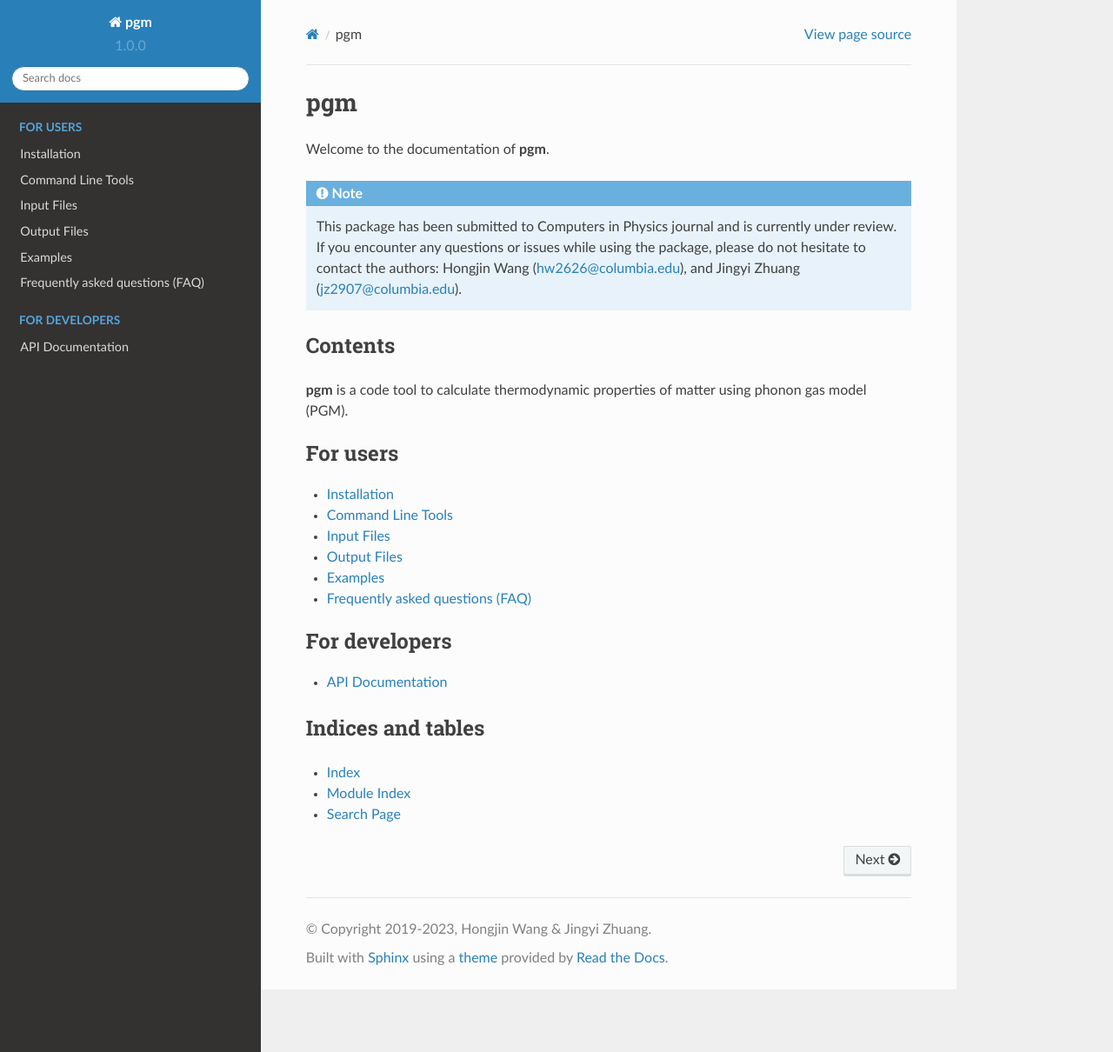
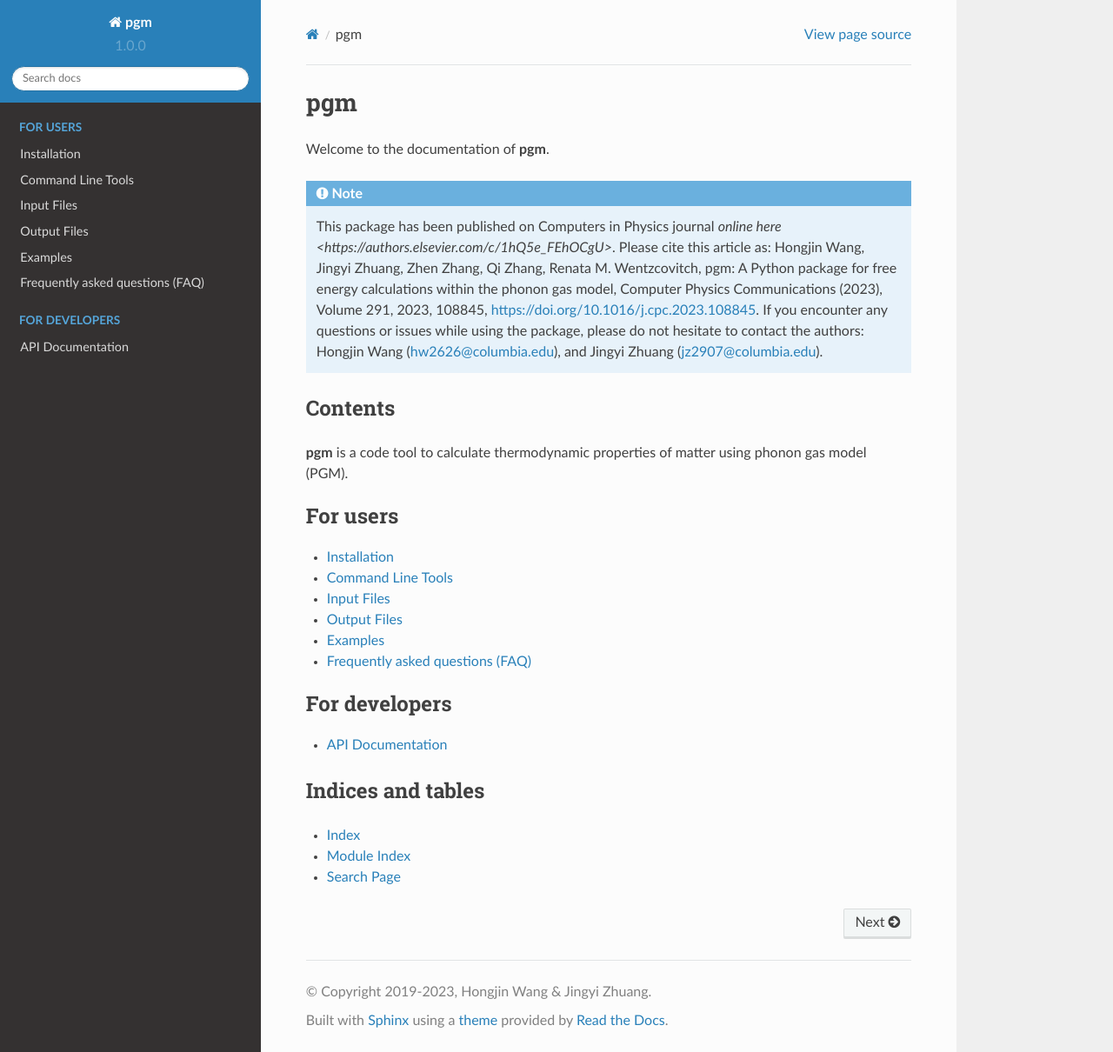
Before and after one commit to MineralsCloud/pgm, a Sphinx documentation site: the page built from docs/index.rst, in a window 1280 px wide and 1210 px high. Shown: the whole window at 87% size. Built offline with Sphinx 7.4.7 and the Read the Docs theme 2.0.0, drawn with Linux system fonts in a browser that asks for light colours; pages that are not in the unit, such as notebooks, are missing from menus.

Commit message:
Update index.rst
update citing info

```diff
--- a/docs/index.rst
+++ b/docs/index.rst
@@ -7,7 +7,9 @@ Welcome to the documentation of **pgm**.
 
 .. note::
 
-    This package has been submitted to Computers in Physics journal and is currently under review. If you encounter any questions or issues while using the package, please do not hesitate to contact the authors: Hongjin Wang (hw2626@columbia.edu), and Jingyi Zhuang (jz2907@columbia.edu).
+    This package has been published on Computers in Physics journal `online here <https://authors.elsevier.com/c/1hQ5e_FEhOCgU>`.
+    Please cite this article as: Hongjin Wang, Jingyi Zhuang, Zhen Zhang, Qi Zhang, Renata M. Wentzcovitch, pgm: A Python package for free energy calculations within the phonon gas model, Computer Physics Communications (2023), Volume 291, 2023, 108845, https://doi.org/10.1016/j.cpc.2023.108845.
+    If you encounter any questions or issues while using the package, please do not hesitate to contact the authors: Hongjin Wang (hw2626@columbia.edu), and Jingyi Zhuang (jz2907@columbia.edu).
 
 
 Contents
```
